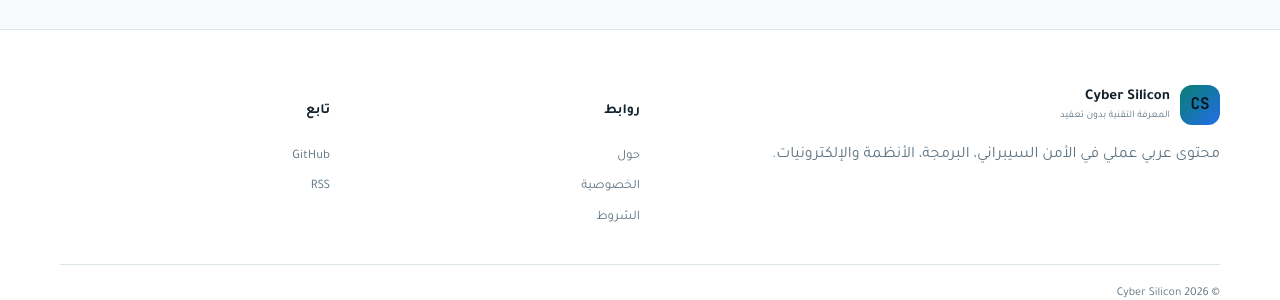
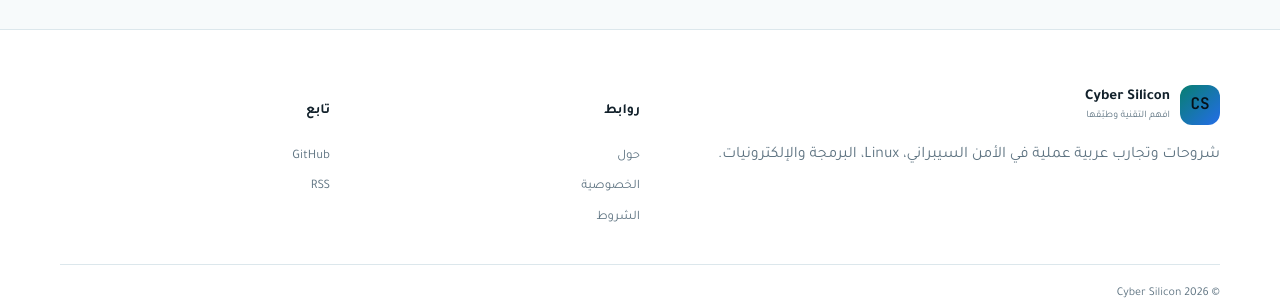
Before and after one commit to cyber-silicon/cyber-silicon.github.io, a Jekyll site: the page built from index.html, in a window 1280 px wide and 900 px high, scrolled down 1565 px. Shown: the part 575-875 px from the top of the window. Built offline with Jekyll 4.4.1, drawn with Linux system fonts in a browser that asks for light colours; the list of posts is cut into pages by our own code.

Commit message:
content: align footer with blog identity

```diff
--- a/_includes/footer.html
+++ b/_includes/footer.html
@@ -1,8 +1,8 @@
 <footer class="site-footer">
   <div class="shell footer-grid">
     <div>
-      <div class="brand footer-brand"><span class="brand-mark">CS</span><span><strong>Cyber Silicon</strong><small>المعرفة التقنية بدون تعقيد</small></span></div>
-      <p>محتوى عربي عملي في الأمن السيبراني، البرمجة، الأنظمة والإلكترونيات.</p>
+      <div class="brand footer-brand"><span class="brand-mark">CS</span><span><strong>Cyber Silicon</strong><small>افهم التقنية وطبّقها</small></span></div>
+      <p>شروحات وتجارب عربية عملية في الأمن السيبراني، Linux، البرمجة والإلكترونيات.</p>
     </div>
     <div><h3>روابط</h3><a href="{{ '/about/' | relative_url }}">حول</a><a href="{{ '/privacy/' | relative_url }}">الخصوصية</a><a href="{{ '/terms/' | relative_url }}">الشروط</a></div>
     <div><h3>تابع</h3><a href="https://github.com/cyber-silicon" target="_blank" rel="noopener">GitHub</a><a href="{{ '/feed.xml' | relative_url }}">RSS</a></div>
```
